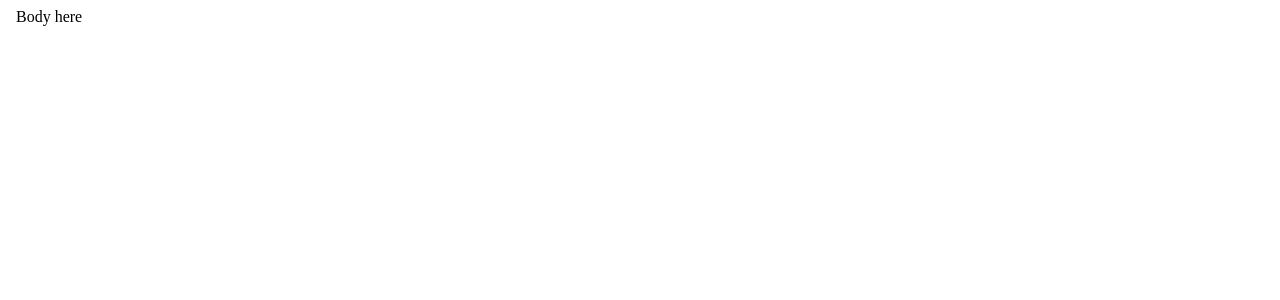
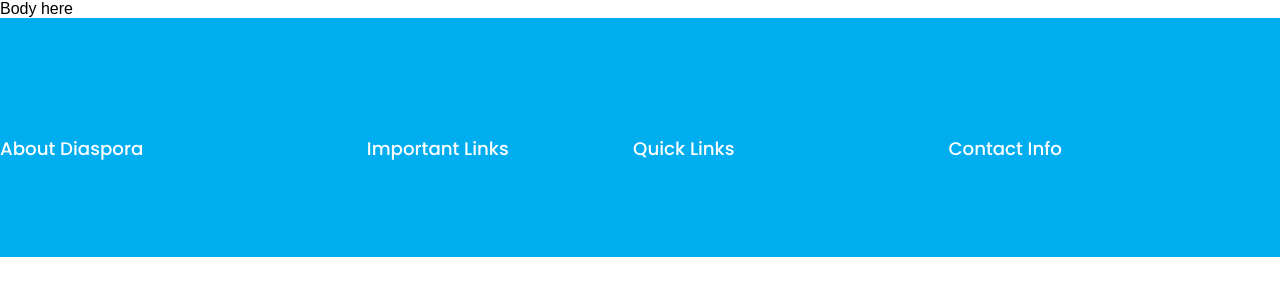
Before and after one commit to hundag20/diaspora-coop, a React (Create React App) app: page / in a window 1280 px wide. Shown: the top 300 px of the page. Built offline with nearby package versions, Linux system fonts and the light colour scheme.

Commit message:
base stylings

```diff
--- a/package.json
+++ b/package.json
@@ -14,6 +14,7 @@
     "react-dom": "^18.2.0",
     "react-router-dom": "^6.16.0",
     "react-scripts": "5.0.1",
+    "sass": "^1.68.0",
     "typescript": "^4.9.5",
     "web-vitals": "^2.1.4"
   },
--- a/src/App.tsx
+++ b/src/App.tsx
@@ -3,6 +3,7 @@ import { Routes, Route } from "react-router-dom";
 import { Home } from "./pages/Home";
 import { Header } from "./components/Header";
 import { Footer } from "./components/Footer";
+import './styles/app.scss'
 
 interface BodyeRouteProps { // TODO: move to types
   children: ReactNode;
@@ -10,15 +11,11 @@ interface BodyeRouteProps { // TODO: move to types
 
 const BodyRoute = ({ children }: BodyeRouteProps) =>
   <div className='app'>
-    <header>
+    <body>
       <Header />
-    </header>
-    <body>
       {children}
+      <Footer />
     </body>
-    <footer>
-      <Footer />
-    </footer>
   </div>
 
 const App = () => {
--- a/src/components/Footer.tsx
+++ b/src/components/Footer.tsx
@@ -1,12 +1,24 @@
-import * as React from 'react';
-
+import '../styles/footer.scss'
 export interface IFooterProps {
 }
 
 export function Footer(props: IFooterProps) {
     return (
         <div>
-
+            <section className='footer-top'>
+                <div className='column col1'>
+                    <p className='title'>About Diaspora</p>
+                </div>
+                <div className='column col2'>
+                    <p className='title'>Important Links</p>
+                </div>
+                <div className='column col3'>
+                    <p className='title'>Quick Links</p>
+                </div>
+                <div className='column col4'>
+                    <p className='title'>Contact Info</p>
+                </div>
+            </section>
         </div>
     );
 }
--- /dev/null
+++ b/src/styles/app.scss
@@ -0,0 +1,33 @@
+body {
+    margin: 0;
+    font-family: sans-serif;
+    -webkit-font-smoothing: antialiased;
+    -moz-osx-font-smoothing: grayscale;
+    margin: 0;
+    padding: 0;
+    /* font-family: Arial, Helvetica, sans-serif; */
+}
+
+* {
+    -moz-box-sizing: border-box;
+    -webkit-box-sizing: border-box;
+    box-sizing: border-box;
+    // margin: 0;
+    // padding: 0;
+}
+
+code {
+    font-family: source-code-pro, Menlo, Monaco, Consolas, "Courier New",
+        monospace;
+}
+
+ul {
+    list-style: none;
+    list-style-type: none;
+    color: black;
+}
+
+a {
+    color: black;
+    text-decoration: none;
+}
--- /dev/null
+++ b/src/styles/footer.scss
@@ -0,0 +1,42 @@
+@import './variable.scss';
+
+.footer-top {
+    background-color: $primary;
+    display: flex;
+    flex-direction: column;
+    padding: 0 $resPadding;
+
+    @include breakpoint(md) {
+        flex-direction: row;
+        padding: 104px 0px 80px 0px;
+    }
+
+    .column {
+        .title {
+            font-family: "Poppins", sans-serif;
+            font-size: 18.24px;
+            line-height: 18.24px;
+            color: #ffffff;
+            text-align: start;
+            letter-spacing: normal;
+            text-wrap: nowrap
+        }
+    }
+
+
+    .column.col1 {
+        width: 28.66%;
+    }
+
+    .column.col2 {
+        width: 20.801%;
+    }
+
+    .column.col3 {
+        width: 24.635%;
+    }
+
+    .column.col4 {
+        width: 25.904%;
+    }
+}
--- /dev/null
+++ b/src/styles/variable.scss
@@ -0,0 +1,78 @@
+@import url("https://fonts.googleapis.com/css2?family=Poppins:ital,wght@0,100;0,300;0,500;0,700;0,800;1,100;1,300;1,500;1,700&family=Roboto:ital,wght@0,100;0,700;1,100;1,300;1,400;1,500&display=swap");
+
+$Poppins: "Poppins", sans-serif;
+
+//colors
+$Dark: #1d3124;
+
+$light: hsl(51, 44%, 94%);
+$primary: #00ADEF;
+$textColor: #13adb7;
+// $primary: #13adb7;
+// $textColor: #00adef;
+$second: rgb(37, 150, 190);
+$third: #e48525;
+$lightBlue: #999999;
+$secondaryTextColor: #74a4f8;
+$brightBlue: #005eff;
+$hoverBlue: #004ac9;
+$darkBlue: rgb(0, 4, 133);
+// $primary: #01adf1;
+$bg: rgb(244, 244, 255);
+$grey: rgb(232, 232, 232);
+$lightGrey: rgb(241, 241, 241);
+// $main: rgb(255 219 0);
+
+//spacing
+$spacing-md: 12px;
+$spacing-lg: 32px;
+
+//fonts
+$sm-tl: 25px;
+$md-tl: 30px;
+$lg-tl: 35px;
+
+//border radius
+$borderRadius: 12px;
+
+//header height
+$headerHeight: 50px;
+
+//laptop wrapper padding
+$fullPadding: 5rem;
+$resPadding: calc(0.2rem + 5vw);
+$mobilePadding: 1.5rem;
+
+//mix
+
+@mixin breakpoint($point) {
+  @if $point ==sm {
+
+    //480px
+    @media (min-width: 480px) {
+      @content;
+    }
+  }
+
+  @if $point ==md {
+
+    // 768px
+    @media (min-width: 780px) {
+      @content;
+    }
+  }
+
+  @if $point ==mdP {
+    @media (min-width: 920px) {
+      @content;
+    }
+  }
+
+  @if $point ==lg {
+
+    // 1080px
+    @media (min-width: 1280px) {
+      @content;
+    }
+  }
+}
```
Also changed, not shown: 1 other file (tests, documents, lock files or other folders).
